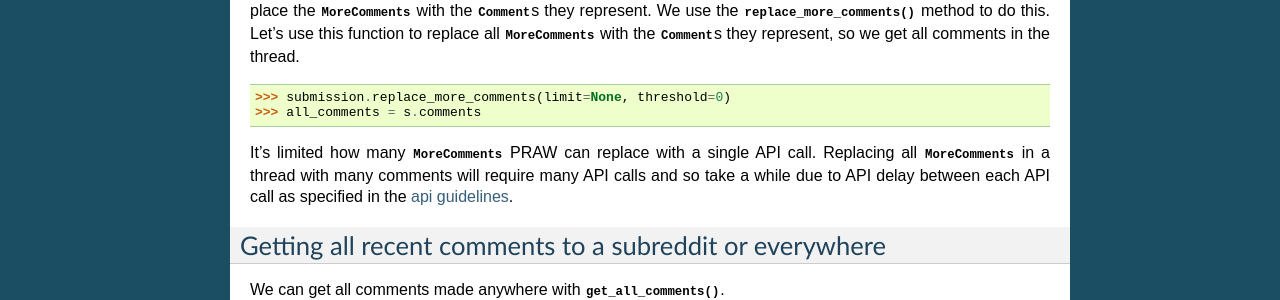
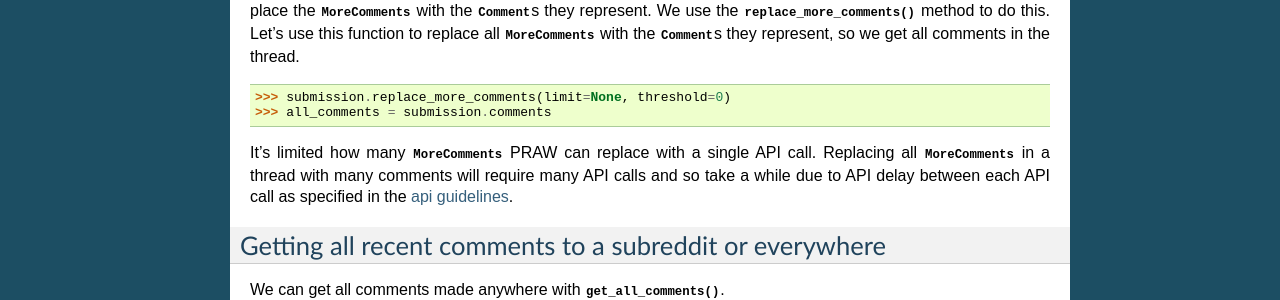
Before and after one commit to praw-dev/praw, a Sphinx documentation site: the page built from docs/pages/comment_parsing.rst, in a window 1280 px wide. Shown: the part 1034-1334 px from the top of the page. Built offline with Sphinx 7.4.7, drawn with Linux system fonts in a browser that asks for light colours.

Commit message:
Fix bug in documentation (thanks /u/yesorknow).

```diff
--- a/docs/pages/comment_parsing.rst
+++ b/docs/pages/comment_parsing.rst
@@ -67,7 +67,7 @@ replace all :class:`.MoreComments` with the :class:`.Comment`\s they represent,
 so we get all comments in the thread.
 
 >>> submission.replace_more_comments(limit=None, threshold=0)
->>> all_comments = s.comments
+>>> all_comments = submission.comments
 
 It's limited how many :class:`.MoreComments` PRAW can replace with a single API
 call.  Replacing all :class:`.MoreComments` in a thread with many comments will
```
